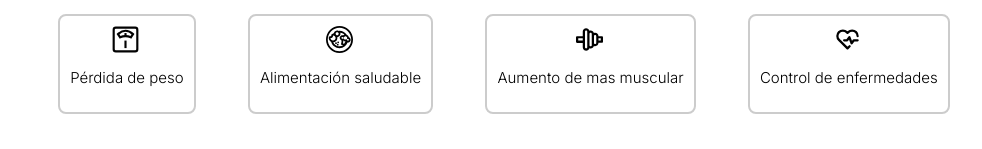
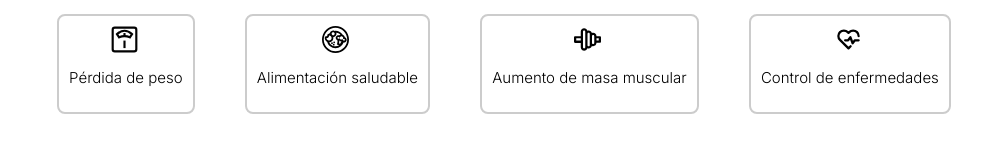
Before and after one commit to Rian1970/Prueba-Front, a React (Vite) app: page /Objectives in a window 1280 px wide. Shown: the part 459-608 px from the top of the page, without its empty margins (136-1118 px from the left). Built offline with nearby package versions, Linux system fonts and the light colour scheme.

Commit message:
Update Objectives.tsx

```diff
--- a/src/components/objectives/Objectives.tsx
+++ b/src/components/objectives/Objectives.tsx
@@ -73,7 +73,7 @@ export default function Objectives() {
                 <label className="radio-button">
                     <input type="radio" name="option" value="Aumento de masa muscular" />
                     <img src="src/assets/Objective/gym.svg" alt="gym" />
-                    <p>Aumento de mas muscular</p>
+                    <p>Aumento de masa muscular</p>
                 </label>
                 <label className="radio-button">
                     <input type="radio" name="option" value="Control de enfermedades" />
```
